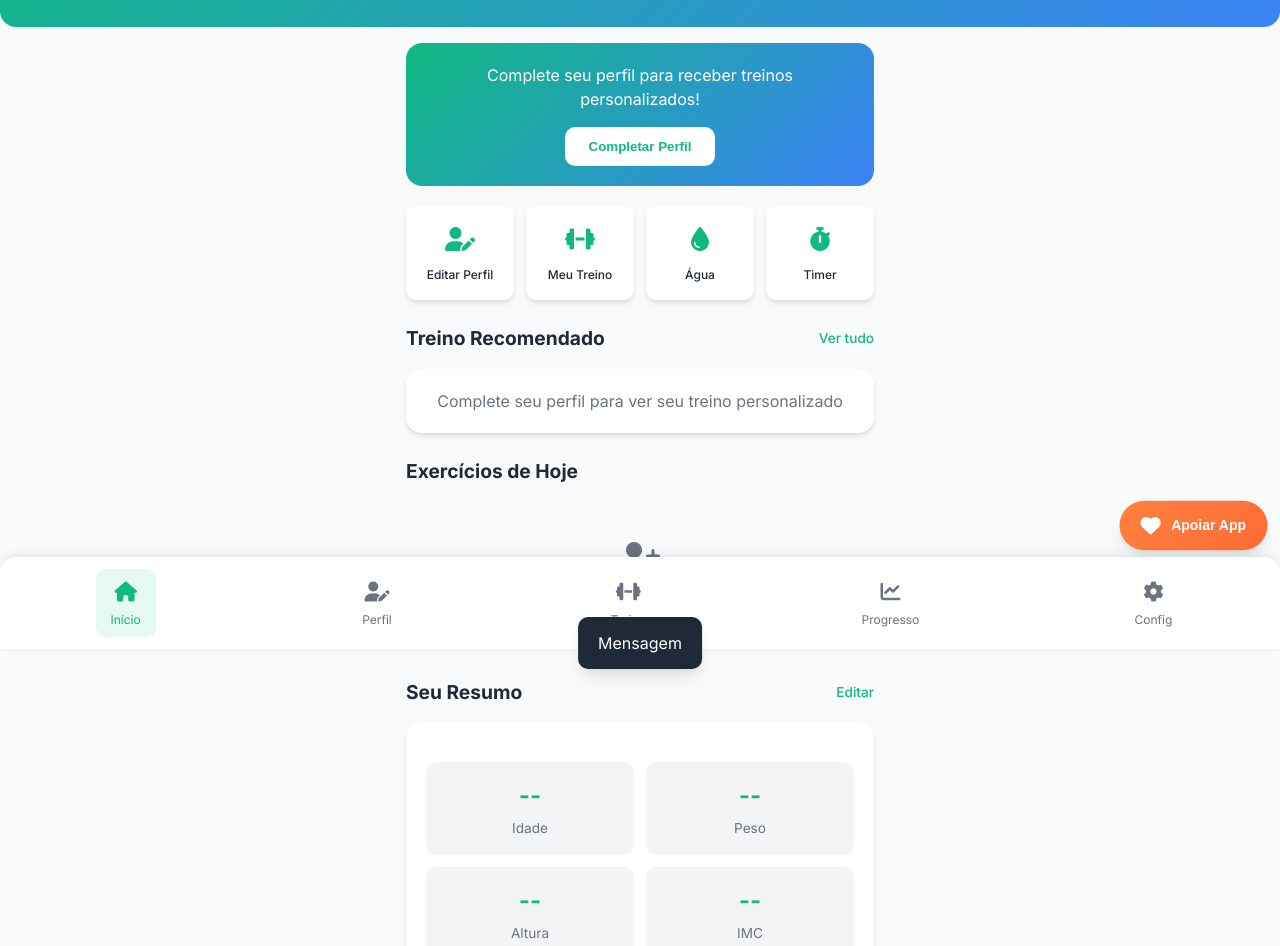
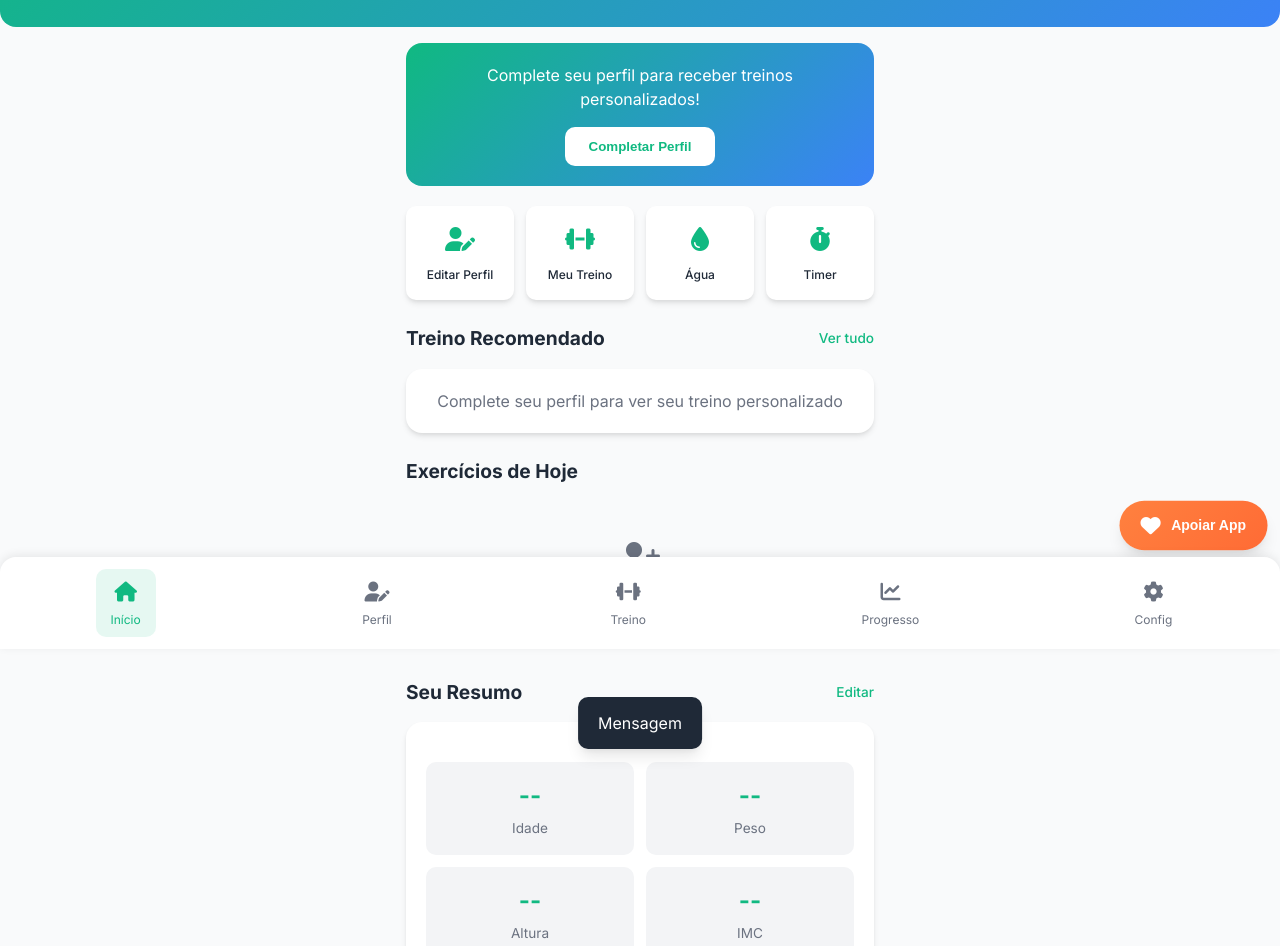
Before and after one commit to universussoft/fittrack, a plain HTML site: page index.html in a window 1280 px wide. Shown: the part 151-1097 px from the top of the page. Drawn offline with Linux system fonts and the light colour scheme.

Commit message:
Add files via upload

```diff
--- a/style.css
+++ b/style.css
@@ -892,7 +892,7 @@ body {
 /* Toast */
 .toast {
     position: fixed;
-    bottom: 80px;
+    bottom: 0px;
     left: 50%;
     transform: translateX(-50%) translateY(100px);
     background-color: var(--dark-color);
```
